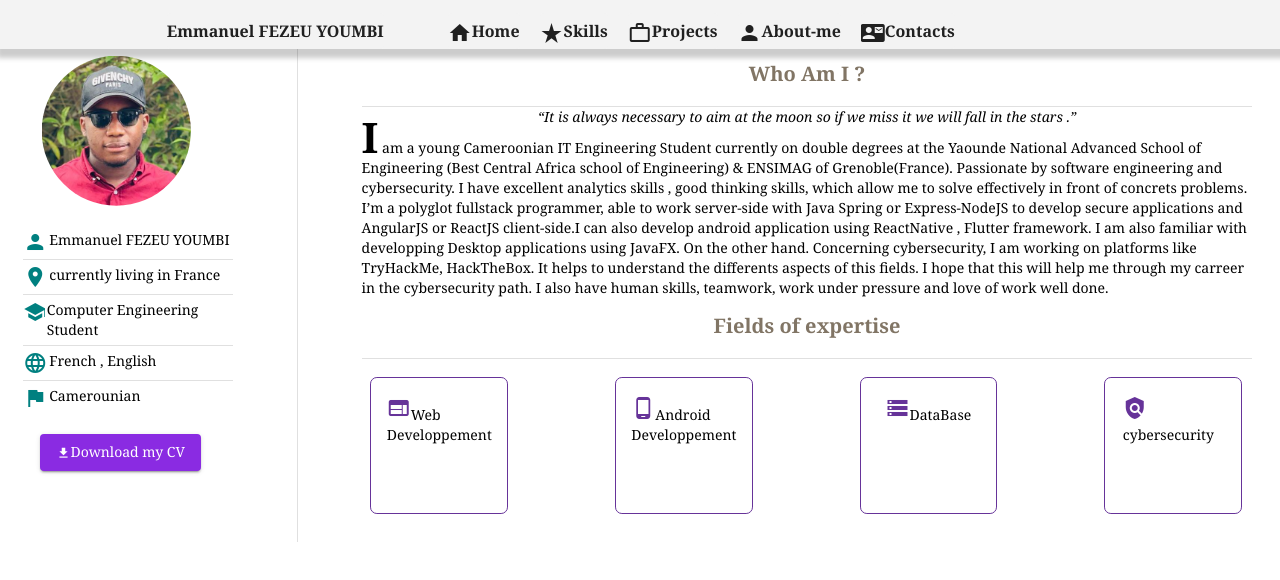
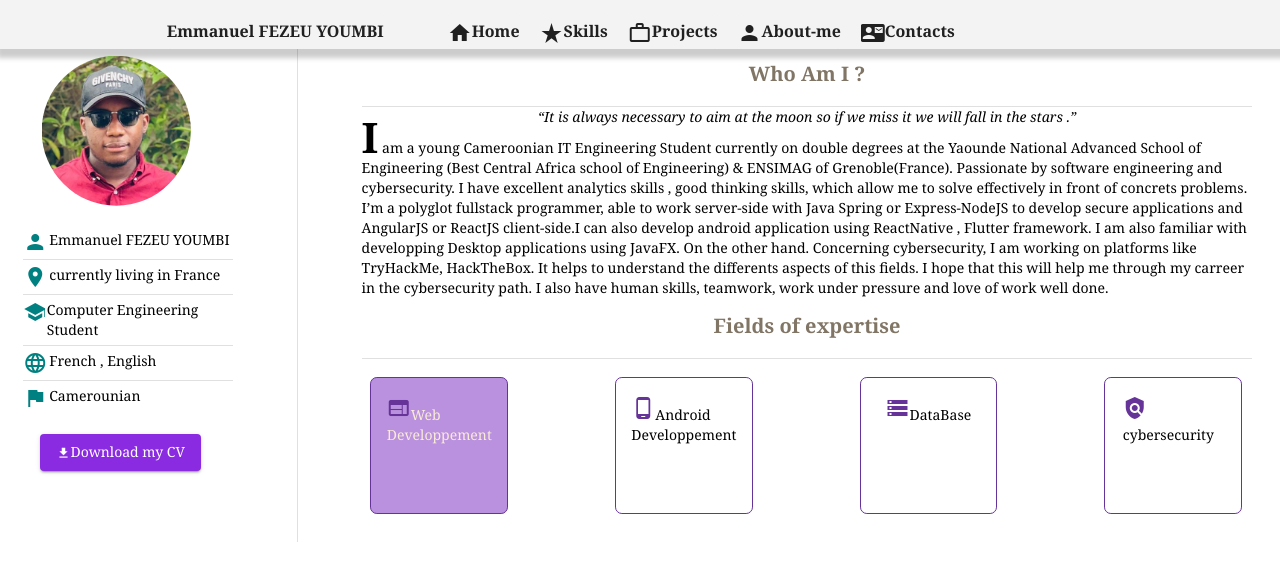
Before and after one commit to FYE237/fye.github.io, an Angular app: page / in a window 1280 px wide. In both pictures the pointer is over the element 439 px from the left and 445 px from the top of the page. Shown: the top 580 px of the page. Built offline with nearby package versions, Linux system fonts and the light colour scheme.

Commit message:
TOPIC : SKILLS / PROJECTS A faire

```diff
--- a/src/app/home/home.component.css
+++ b/src/app/home/home.component.css
@@ -147,6 +147,15 @@
     }
 
 
+    .field2 :hover{
+        background-color: rgb(185, 145, 222);
+        color: antiquewhite;
+    }
+
+
+
+
+
 
     span>mat-icon{
         color:rebeccapurple ;
```
Also changed, not shown: 3 other files (tests, documents, lock files or other folders).
